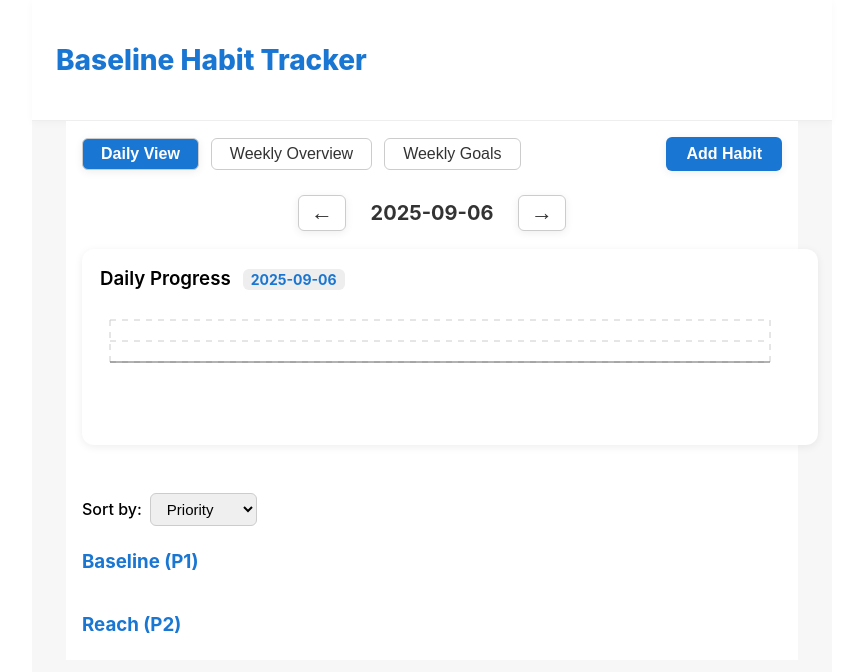
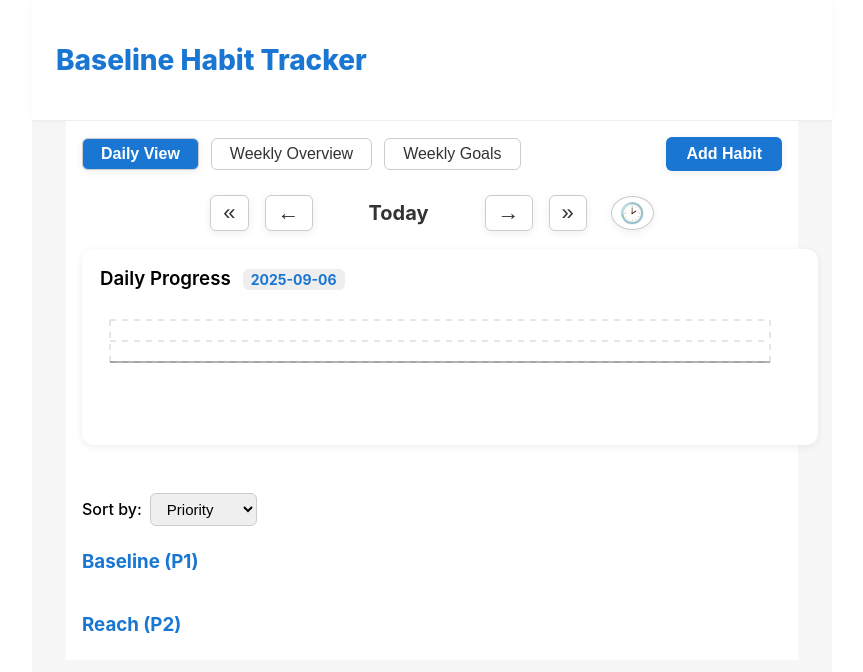
Before and after one commit to jgoodheart13/habit-tracker, a React (Create React App) app: page / in a window 1280 px wide. Shown: the top 672 px of the page, without its empty margins (208-1071 px from the left). Built offline with nearby package versions, Linux system fonts and the light colour scheme.

Commit message:
Add navigation buttons for week view and reset to today in DailyViewPage

```diff
--- a/src/pages/DailyViewPage.js
+++ b/src/pages/DailyViewPage.js
@@ -452,6 +452,21 @@ export default function DailyViewPage() {
         }}
       >
         <button
+          onClick={() => changeDate(-7)}
+          style={{
+            fontSize: 22,
+            padding: "4px 12px",
+            borderRadius: 6,
+            boxShadow: theme.colors.shadow,
+            border: `1px solid ${theme.colors.border}`,
+            background: theme.colors.background,
+            color: theme.colors.text,
+            cursor: "pointer",
+          }}
+        >
+          &#171;
+        </button>
+        <button
           onClick={() => changeDate(-1)}
           style={{
             fontSize: 22,
@@ -475,7 +490,10 @@ export default function DailyViewPage() {
             color: theme.colors.text,
           }}
         >
-          {activeDate}
+          {(() => {
+            const todayStr = new Date().toISOString().slice(0, 10);
+            return activeDate === todayStr ? "Today" : activeDate;
+          })()}
         </span>
         <button
           onClick={() => changeDate(1)}
@@ -491,6 +509,40 @@ export default function DailyViewPage() {
           }}
         >
           &rarr;
+        </button>
+        <button
+          onClick={() => changeDate(7)}
+          style={{
+            fontSize: 22,
+            padding: "4px 12px",
+            borderRadius: 6,
+            boxShadow: theme.colors.shadow,
+            border: `1px solid ${theme.colors.border}`,
+            background: theme.colors.background,
+            color: theme.colors.text,
+            cursor: "pointer",
+            marginRight: 8,
+          }}
+        >
+          &#187;
+        </button>
+        <button
+          onClick={() => setActiveDate(new Date().toISOString().slice(0, 10))}
+          title="Go to Today"
+          style={{
+            background: theme.colors.background,
+            border: `1px solid ${theme.colors.border}`,
+            borderRadius: "50%",
+            padding: "4px 8px",
+            cursor: "pointer",
+            display: "flex",
+            alignItems: "center",
+            boxShadow: theme.colors.shadow,
+          }}
+        >
+          <span role="img" aria-label="clock" style={{ fontSize: 20, color: theme.colors.text }}>
+            &#128337;
+          </span>
         </button>
       </div>
       {activeTab === "daily" && (
```
